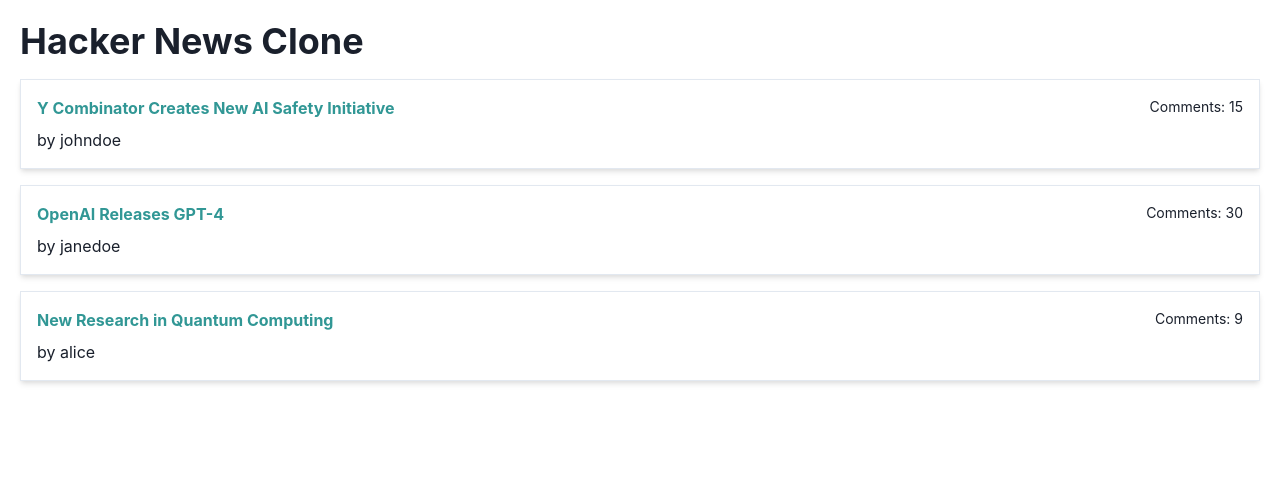
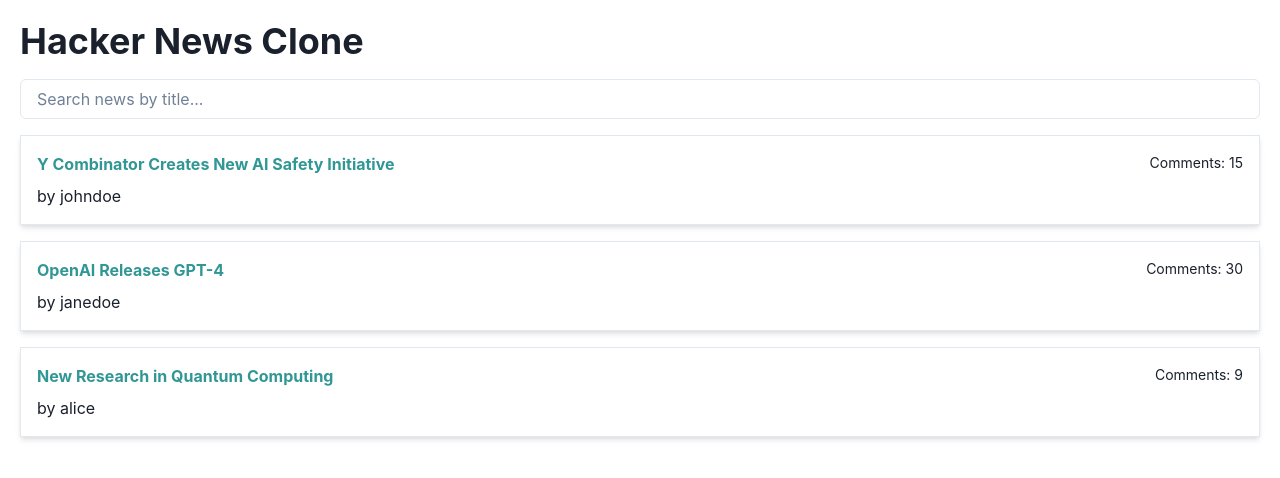
Before and after one commit to GPT-Engineer-App-Dev/news-item-layout, a React (Vite) app: page / in a window 1280 px wide. Shown: the top 478 px of the page. Built offline with nearby package versions, Linux system fonts and the light colour scheme.

Commit message:
Added search functionality to the Hacker News clone to allow users to search news items by titles.

```diff
--- a/src/pages/Index.jsx
+++ b/src/pages/Index.jsx
@@ -1,4 +1,5 @@
-import { Box, Flex, Text, Heading, VStack, Link } from '@chakra-ui/react';
+import { useState } from 'react';
+import { Box, Flex, Text, Heading, VStack, Link, Input } from '@chakra-ui/react';
 
 const newsItems = [
   { id: 1, title: "Y Combinator Creates New AI Safety Initiative", author: "johndoe", comments: 15 },
@@ -7,11 +8,20 @@ const newsItems = [
 ];
 
 const Index = () => {
+  const [searchQuery, setSearchQuery] = useState('');
+  const filteredNewsItems = newsItems.filter(item => item.title.toLowerCase().includes(searchQuery.toLowerCase()));
+
   return (
     <Box p={5}>
       <Heading mb={4}>Hacker News Clone</Heading>
+      <Input
+        placeholder="Search news by title..."
+        value={searchQuery}
+        onChange={(e) => setSearchQuery(e.target.value)}
+        mb={4}
+      />
       <VStack spacing={4} align="stretch">
-        {newsItems.map(item => (
+        {filteredNewsItems.map(item => (
           <Box key={item.id} p={4} shadow="md" borderWidth="1px">
             <Flex justifyContent="space-between">
               <Link href="#" color="teal.500" fontWeight="bold">{item.title}</Link>
```
